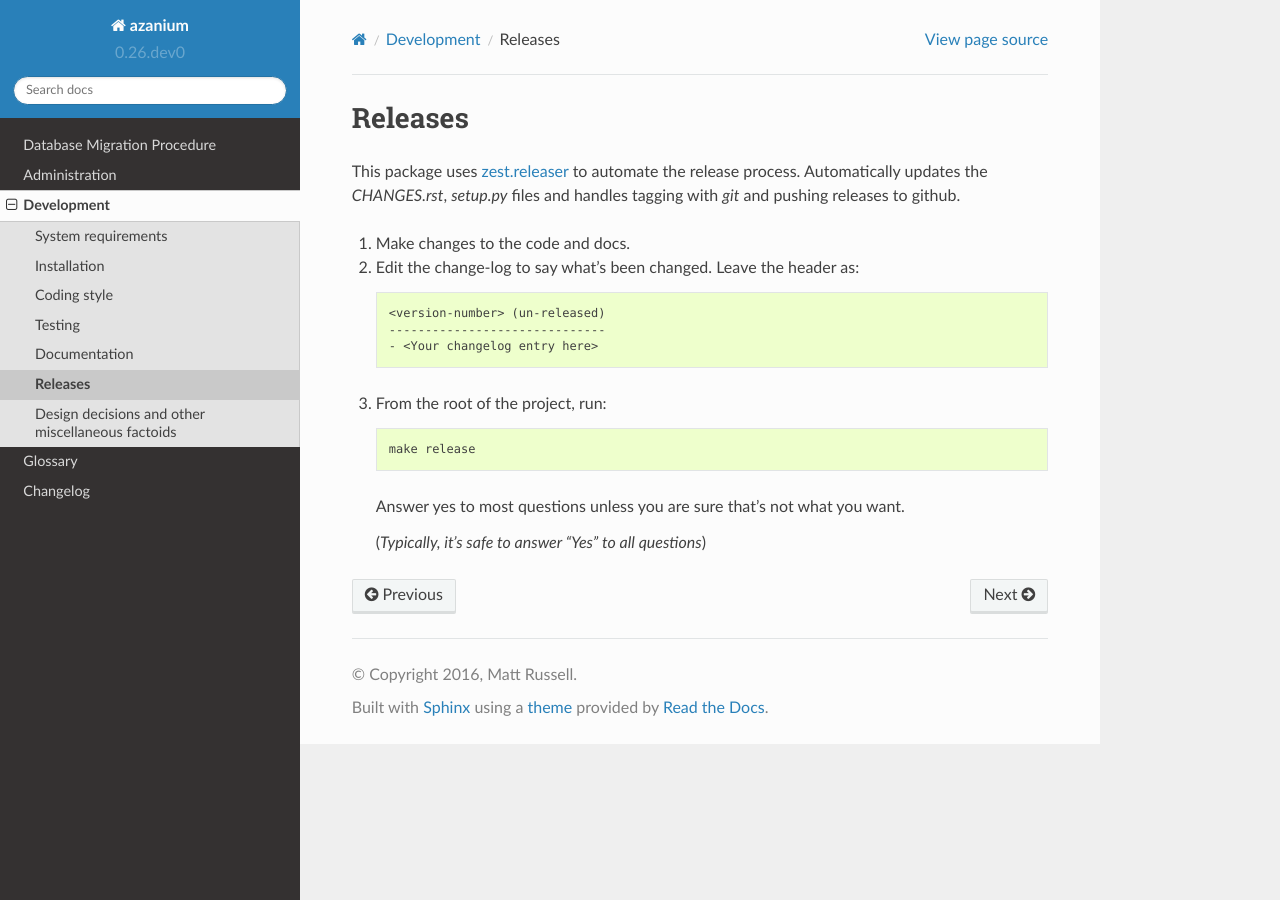
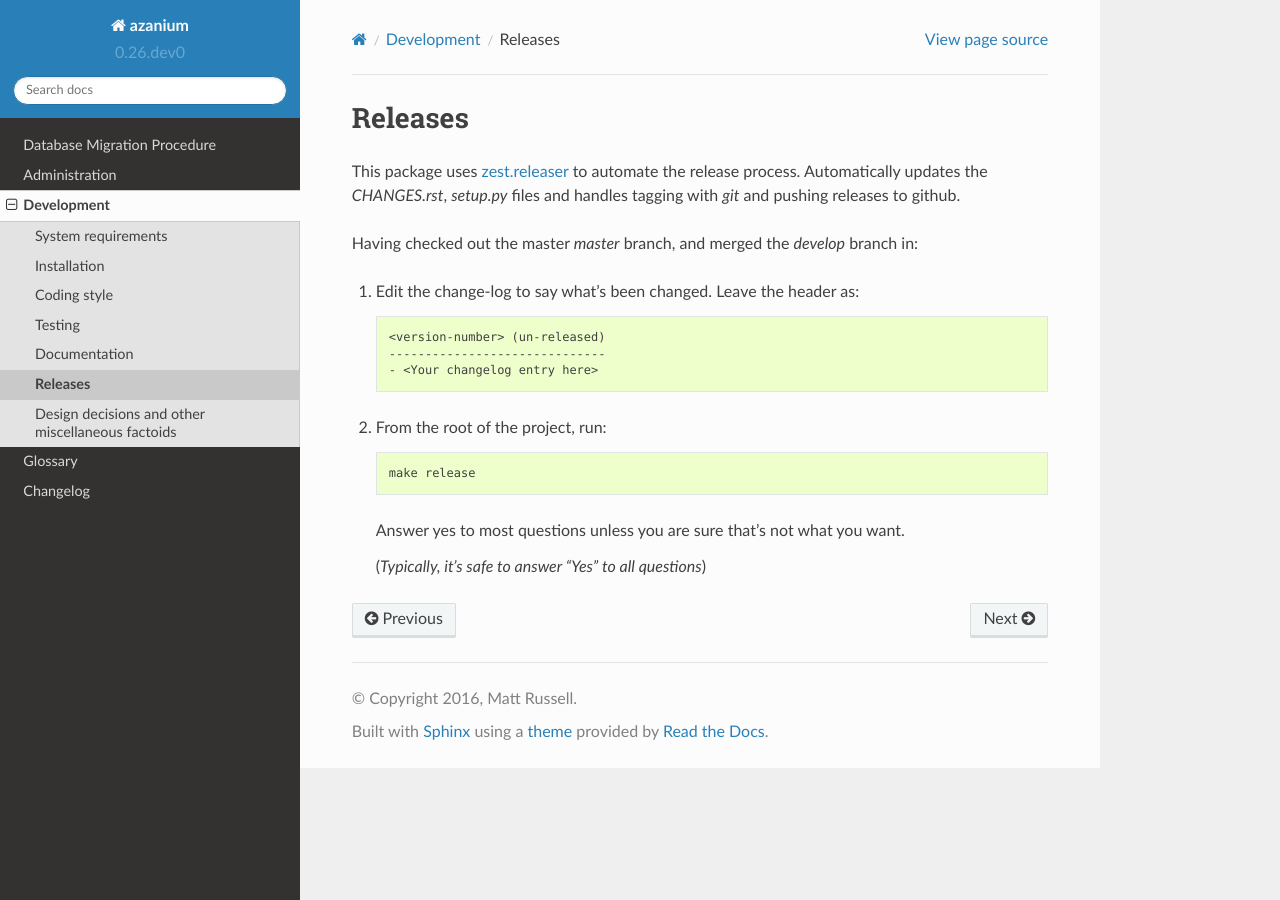
Before and after one commit to WormBase/db-migration, a Sphinx documentation site: the page built from docs/source/dev/releases.rst, in a window 1280 px wide. Built offline with Sphinx 7.4.7 and the Read the Docs theme 2.0.0, drawn with Linux system fonts in a browser that asks for light colours.

Commit message:
Clarify release docs.

```diff
--- a/docs/source/dev/releases.rst
+++ b/docs/source/dev/releases.rst
@@ -5,8 +5,10 @@ This package uses `zest.releaser`_ to automate the release process.
 Automatically updates the `CHANGES.rst`, `setup.py` files and handles
 tagging with `git` and pushing releases to github.
 
-1. Make changes to the code and docs.
-2. Edit the change-log to say what's been changed.
+Having checked out the master *master* branch, and merged the
+*develop* branch in:
+
+1. Edit the change-log to say what's been changed.
    Leave the header as:
 
    .. code-block:: text
```
Also changed, not shown: other parts of docs/source/dev/releases.rst (+3 -2 lines).
